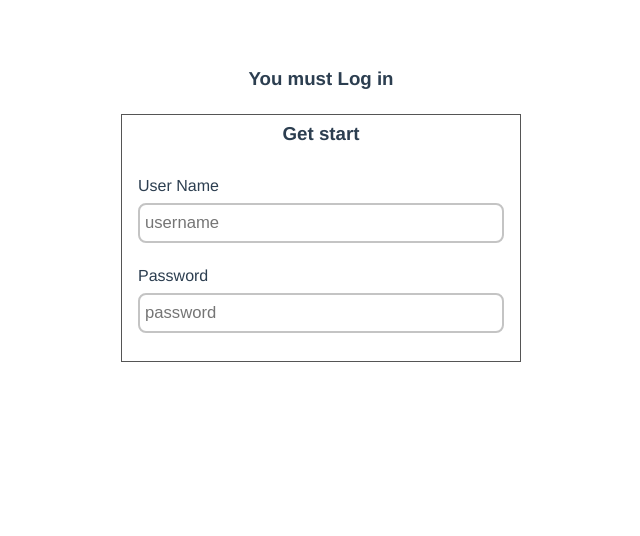
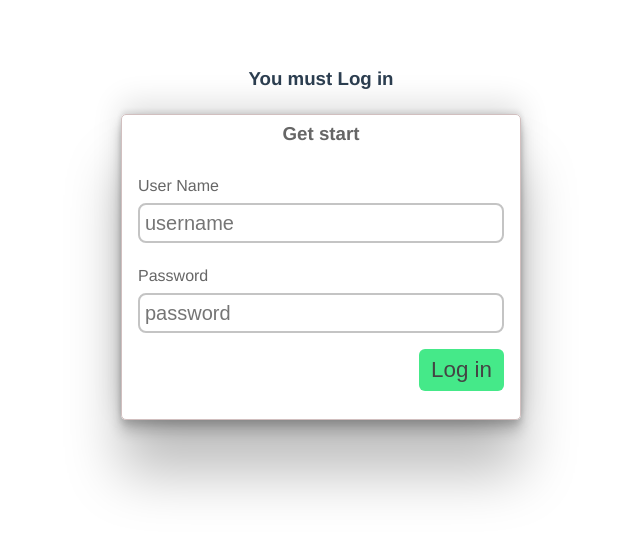
Before and after one commit to kabirsumn/log-in-page, a Vue app: page / in a window 1280 px wide. Shown: the top 536 px of the page, without its empty margins (319-959 px from the left). Built offline with nearby package versions, Linux system fonts and the light colour scheme.

Commit message:
some style changed in login component

```diff
--- a/src/components/Login.vue
+++ b/src/components/Login.vue
@@ -21,6 +21,8 @@
         required
       />
     </label>
+
+    <button class="btn" type="submit">Log in</button>
   </form>
 </template>
 
@@ -30,6 +32,7 @@ export default {};
 
 <style>
 #form {
+  color: #666;
   width: 400px;
   display: flex;
   flex-direction: column;
@@ -37,21 +40,35 @@ export default {};
   justify-content: center;
   gap: 1rem;
   padding: 0 1rem 1.75rem;
-  border: 1px solid #555;
+  border: 1px solid #d1bfbf;
+  border-radius: 5px;
+  box-shadow: rgba(0, 0, 0, 0.25) 0px 54px 55px,
+    rgba(0, 0, 0, 0.12) 0px -12px 30px, rgba(0, 0, 0, 0.12) 0px 4px 6px,
+    rgba(0, 0, 0, 0.17) 0px 12px 13px, rgba(0, 0, 0, 0.09) 0px -3px 5px;
 }
 label {
   width: 100%;
 }
 #form input {
+  color: #4e3b3b;
   width: 100%;
   height: 40px;
   padding: 0 30px 0 5px;
   border: 2px solid #c4c4c4;
   border-radius: 8px;
   outline: none;
+  font-size: 1.25em;
 }
 
-#form input::placeholder {
-  font: 1.25em sans-serif;
+.btn {
+  background-color: #45e989;
+  color: #444;
+  font-size: 1.4em;
+  margin-left: auto;
+  padding: 0.5rem 0.75rem;
+  border: none;
+  border-radius: 6px;
+  outline: none;
+  cursor: pointer;
 }
 </style>
```
